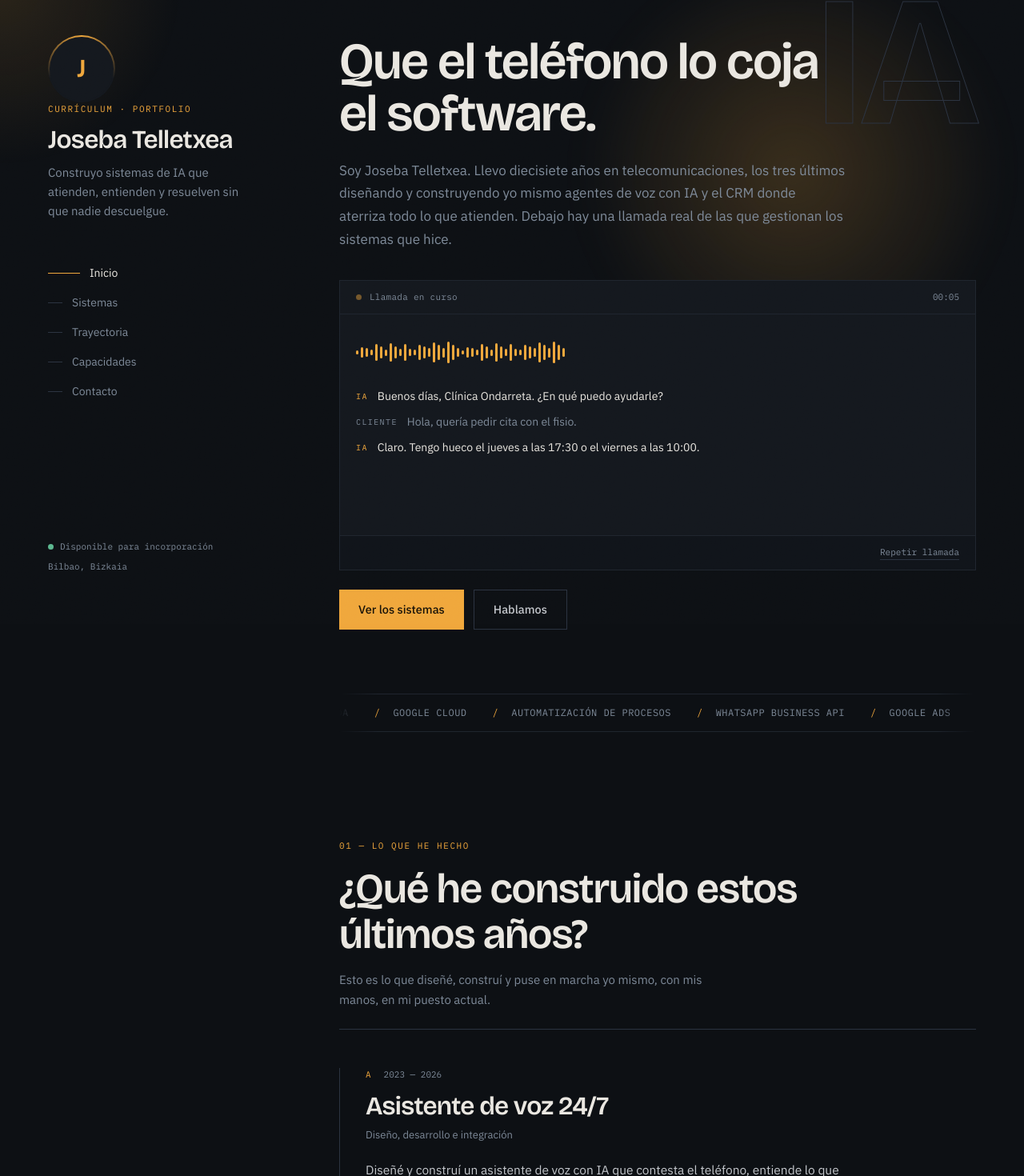
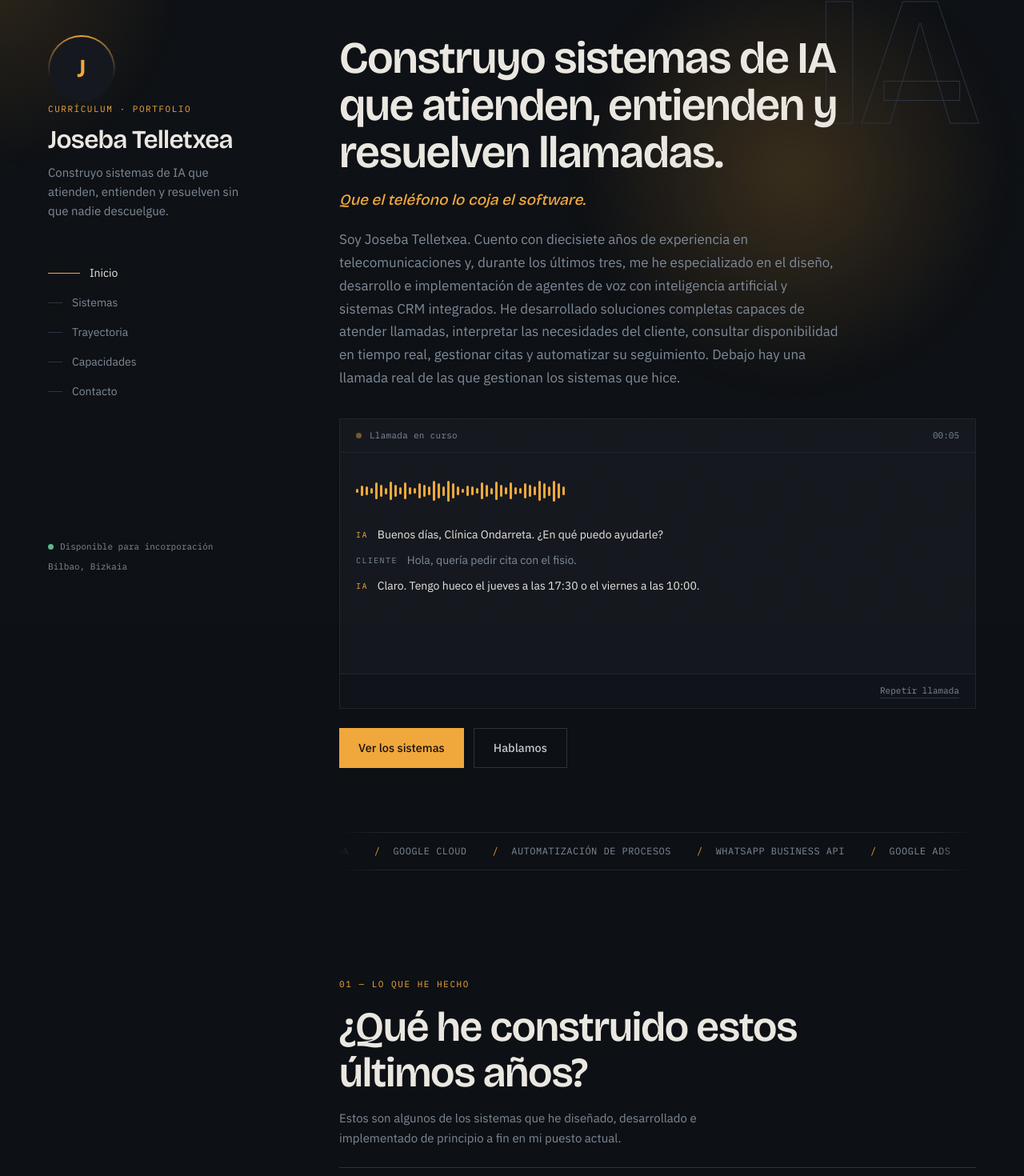
Before and after one commit to jtellearroyo/joseba-portfolio, a Next.js app: page / in a window 1280 px wide. Shown: the part 20-1490 px from the top of the page at 80% size. Built offline with nearby package versions, Linux system fonts and the light colour scheme.

Commit message:
Pulir tono del texto para sonar mas profesional ante reclutadores: titular claro con la frase original como subtitulo, parrafo de presentacion y descripcion del asistente de voz reescritos
Co-Authored-By: Claude Sonnet 5 <noreply@anthropic.com>

```diff
--- a/app/page.js
+++ b/app/page.js
@@ -37,7 +37,7 @@ const SYSTEMS = [
     role: 'Diseño, desarrollo e integración',
     years: '2023 — 2026',
     summary:
-      'Diseñé y construí un asistente de voz con IA que contesta el teléfono, entiende lo que pide quien llama, consulta la agenda en tiempo real y cierra la cita sin que nadie tenga que descolgar.',
+      'Diseñé y desarrollé un asistente de voz basado en IA capaz de atender llamadas de forma autónoma, interpretar la solicitud del cliente, consultar la agenda en tiempo real y completar la reserva de citas sin intervención del personal.',
     build: [
       'Síntesis de voz con Eleven Labs para que la conversación no suene a robot',
       'Orquestación en Google Cloud: intención, agenda, confirmación',
@@ -637,19 +637,26 @@ export default function Page() {
               Currículum · Bilbao, Bizkaia
             </p>
 
-            <h2 className="mt-4 max-w-[15ch] font-display text-[38px] font-semibold leading-[1.02] tracking-tight sm:text-[54px] lg:mt-0 lg:max-w-[16ch] lg:text-[64px]">
-              {'Que el teléfono lo coja el software.'.split(' ').flatMap((w, i) => [
-                <span key={i} className="word-in" style={{ animationDelay: `${i * 65}ms` }}>
+            <h2 className="mt-4 max-w-[17ch] font-display text-[34px] font-semibold leading-[1.05] tracking-tight sm:text-[48px] lg:mt-0 lg:max-w-[18ch] lg:text-[56px]">
+              {'Construyo sistemas de IA que atienden, entienden y resuelven llamadas.'.split(' ').flatMap((w, i) => [
+                <span key={i} className="word-in" style={{ animationDelay: `${i * 55}ms` }}>
                   {w}
                 </span>,
                 ' ',
               ])}
             </h2>
 
-            <p className="mt-6 max-w-[62ch] text-[16px] leading-[1.7] text-[var(--muted)] sm:text-[17px]">
-              Soy Joseba Telletxea. Llevo diecisiete años en telecomunicaciones, los tres últimos
-              diseñando y construyendo yo mismo agentes de voz con IA y el CRM donde aterriza todo lo
-              que atienden. Debajo hay una llamada real de las que gestionan los sistemas que hice.
+            <p className="mt-4 font-display text-[17px] italic text-[var(--signal)] sm:text-[19px]">
+              Que el teléfono lo coja el software.
+            </p>
+
+            <p className="mt-5 max-w-[62ch] text-[16px] leading-[1.7] text-[var(--muted)] sm:text-[17px]">
+              Soy Joseba Telletxea. Cuento con diecisiete años de experiencia en telecomunicaciones y,
+              durante los últimos tres, me he especializado en el diseño, desarrollo e implementación de
+              agentes de voz con inteligencia artificial y sistemas CRM integrados. He desarrollado
+              soluciones completas capaces de atender llamadas, interpretar las necesidades del cliente,
+              consultar disponibilidad en tiempo real, gestionar citas y automatizar su seguimiento.
+              Debajo hay una llamada real de las que gestionan los sistemas que hice.
             </p>
 
             <div className="mt-9">
@@ -675,7 +682,7 @@ export default function Page() {
             <SectionHead
               eyebrow="01 — Lo que he hecho"
               question="¿Qué he construido estos últimos años?"
-              note="Esto es lo que diseñé, construí y puse en marcha yo mismo, con mis manos, en mi puesto actual."
+              note="Estos son algunos de los sistemas que he diseñado, desarrollado e implementado de principio a fin en mi puesto actual."
             />
 
             <div className="mt-12 space-y-16 sm:space-y-20">
```
